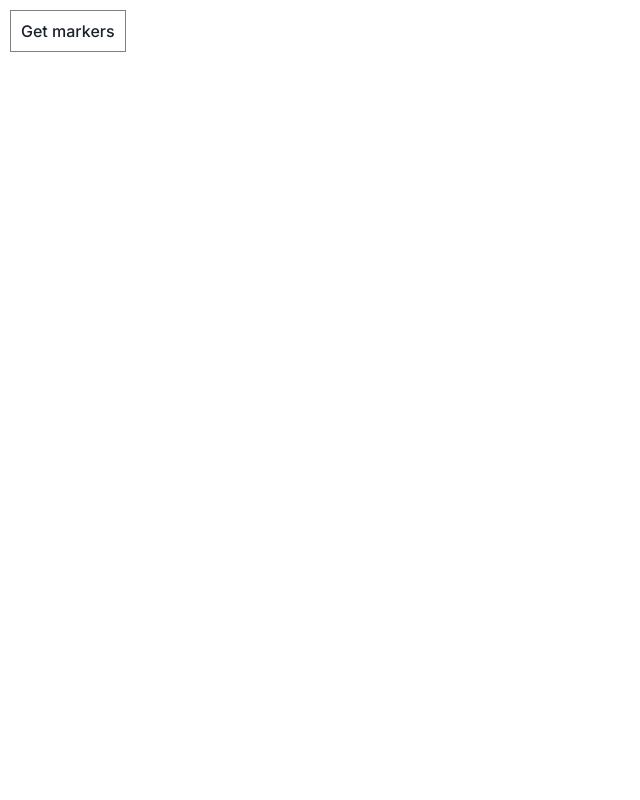
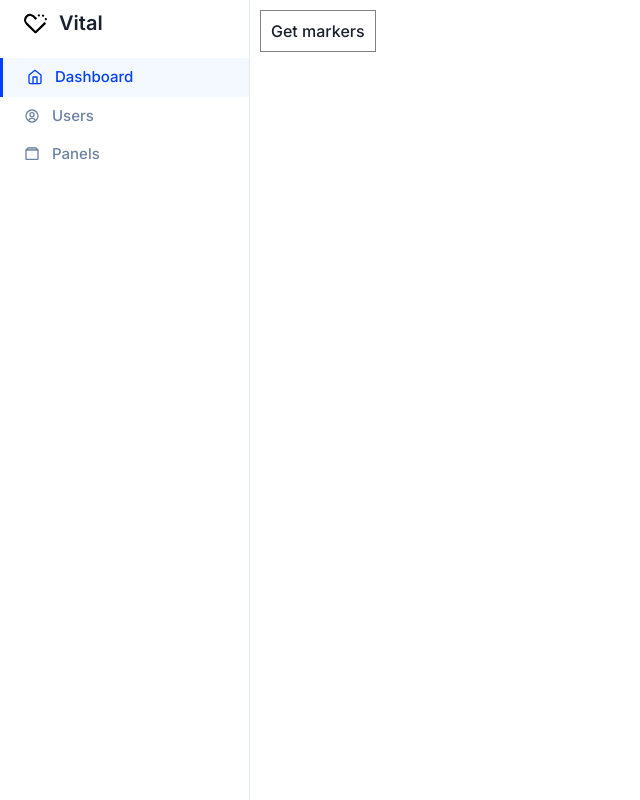
Before and after one commit to romanstan1/vital-front-end, a React (Vite) app: page / in a window 1280 px wide. Shown: the whole page, without its empty margins (0-640 px from the left). Built offline with nearby package versions, Linux system fonts and the light colour scheme.

Commit message:
Renames Panels and add state to App parent

```diff
--- a/src/App.tsx
+++ b/src/App.tsx
@@ -1,9 +1,18 @@
-import BiomarkerList from "./components/BiomarkerList";
+import { useState } from "react";
+import Panels from "./components/Panels";
+import SidePanel from "./components/SidePanel";
+import { ActiveItems } from "./types";
 
 function App() {
+  const [active, setActive] = useState<ActiveItems>(ActiveItems.Dashboard);
+
+  const handleClick = (label: ActiveItems) => {
+    setActive(label);
+  };
   return (
     <>
-      <BiomarkerList />
+      <SidePanel active={active} handleClick={handleClick} />
+      <Panels />
     </>
   );
 }
--- a/src/components/BiomarkerList/BiomarkerList.tsx
+++ /dev/null
@@ -1,47 +0,0 @@
-import styled from "styled-components";
-import data from "./biomarker-data.json";
-
-const Wrapper = styled.div``;
-const Button = styled.div`
-  cursor: pointer;
-  padding: 10px;
-  margin: 10px;
-  border: 1px solid grey;
-  display: inline-block;
-`;
-
-const options = {
-  method: "GET",
-  headers: {
-    "x-vital-api-key": "sk_us_xqfTe7ceyptcTDOKOF3jXRik7dBqEPnmD5cL4POFlPE",
-  },
-};
-
-const BiomarkerList = () => {
-  // const getMarkers = () => {
-  //   fetch("https://api.sandbox.tryvital.io/v3/lab_tests/markers", options)
-  //     .then((response) => response.json())
-  //     .then((response) => {
-  //       console.log("response", response);
-  //     })
-  //     .catch((err) => {
-  //       console.error("err", err);
-  //     });
-  // };
-
-  console.log("data", data);
-
-  return (
-    <Wrapper>
-      <Button
-        onClick={() => {
-          // getMarkers();
-        }}
-      >
-        Get markers
-      </Button>
-    </Wrapper>
-  );
-};
-
-export default BiomarkerList;
--- a/src/components/BiomarkerList/index.tsx
+++ /dev/null
@@ -1 +0,0 @@
-export { default } from "./BiomarkerList";
--- /dev/null
+++ b/src/components/Panels/Panels.tsx
@@ -0,0 +1,36 @@
+import styled from "styled-components";
+import data from "./biomarker-data.json";
+import { SIDEPANEL_WIDTH } from "../SidePanel";
+
+const Wrapper = styled.div`
+  left: ${SIDEPANEL_WIDTH}px;
+  position: absolute;
+  top: 0;
+  width: calc(100% - ${SIDEPANEL_WIDTH}px);
+`;
+
+const Button = styled.div`
+  cursor: pointer;
+  padding: 10px;
+  margin: 10px;
+  border: 1px solid grey;
+  display: inline-block;
+`;
+
+const Panels = () => {
+  console.log("data", data);
+
+  return (
+    <Wrapper>
+      <Button
+        onClick={() => {
+          // getMarkers();
+        }}
+      >
+        Get markers
+      </Button>
+    </Wrapper>
+  );
+};
+
+export default Panels;
--- /dev/null
+++ b/src/components/Panels/index.tsx
@@ -0,0 +1 @@
+export { default } from "./Panels";
--- a/src/components/SidePanel/MenuItem.tsx
+++ b/src/components/SidePanel/MenuItem.tsx
@@ -3,7 +3,7 @@ import styled, { css } from "styled-components";
 
 import COLORS from "../../styles/colors";
 import { L2 } from "../../styles/typography";
-import { ActiveItems } from "./types";
+import { ActiveItems } from "../../types";
 
 type IconType = "fill" | "stroke";
 
--- a/src/components/SidePanel/SidePanel.tsx
+++ b/src/components/SidePanel/SidePanel.tsx
@@ -1,15 +1,17 @@
-import { useState } from "react";
 import styled from "styled-components";
 import Logo from "../Logo";
 
 import COLORS from "../../styles/colors";
 import HomeSVG from "../../assets/home.svg?react";
 import UsersSVG from "../../assets/users.svg?react";
+import PanelsSVG from "../../assets/panels.svg?react";
 import MenuItem from "./MenuItem";
-import { ActiveItems } from "./types";
+import { ActiveItems } from "../../types";
+
+export const SIDEPANEL_WIDTH = 250; // pixels
 
 const Wrapper = styled.div`
-  width: 250px;
+  width: ${SIDEPANEL_WIDTH}px;
   height: 100vh;
   padding-top: 8px;
   border-right: 1px solid ${COLORS.lightGray};
@@ -26,12 +28,12 @@ const Section = styled.div`
   flex-direction: column;
 `;
 
-const SidePanel = () => {
-  const [active, setActive] = useState<ActiveItems>(ActiveItems.Dashboard);
+interface SidePanelProps {
+  active: ActiveItems;
+  handleClick(label: ActiveItems): void;
+}
 
-  const handleClick = (label: ActiveItems) => {
-    setActive(label);
-  };
+const SidePanel = ({ active, handleClick }: SidePanelProps) => {
   return (
     <Wrapper>
       <Logo />
@@ -50,6 +52,13 @@ const SidePanel = () => {
           active={active === ActiveItems.Users}
           handleClick={() => handleClick(ActiveItems.Users)}
         />
+        <MenuItem
+          icon={<PanelsSVG />}
+          iconType="fill"
+          label={ActiveItems.Panels}
+          active={active === ActiveItems.Panels}
+          handleClick={() => handleClick(ActiveItems.Panels)}
+        />
       </Section>
     </Wrapper>
   );
--- a/src/components/SidePanel/index.tsx
+++ b/src/components/SidePanel/index.tsx
@@ -1 +1 @@
-export { default } from "./SidePanel";
+export { default, SIDEPANEL_WIDTH } from "./SidePanel";
```
Also changed, not shown: src/assets/panels.svg (added), src/components/Panels/biomarker-data.json (renamed from src/components/BiomarkerList/biomarker-data.json), src/types.ts (renamed from src/components/SidePanel/types.ts).
